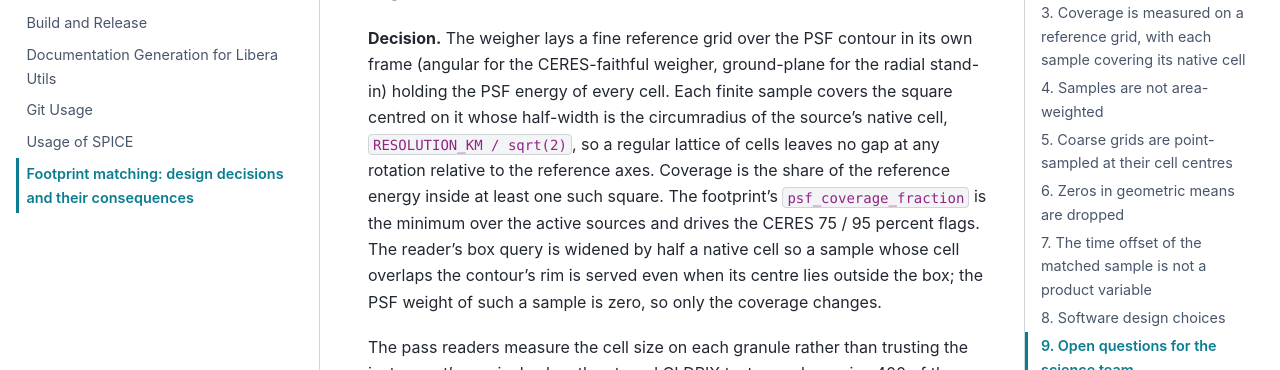
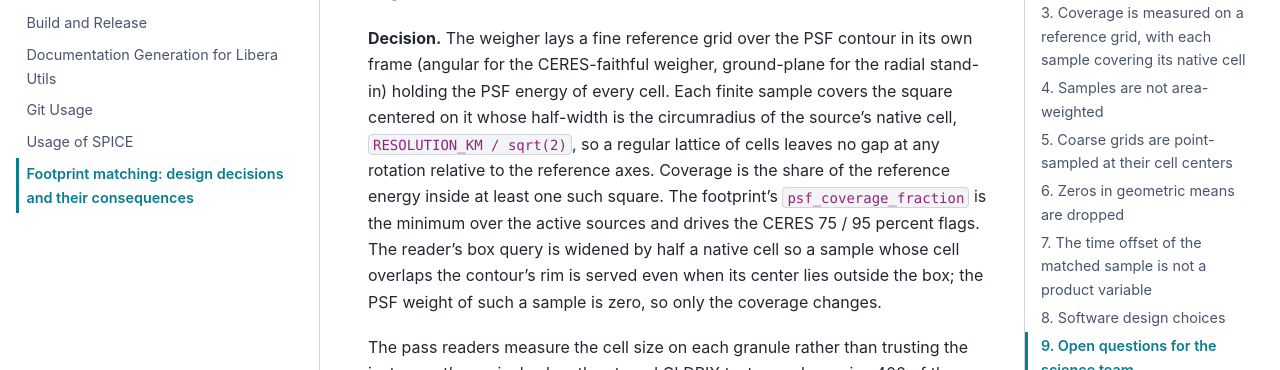
Before and after one commit to LASP-Libera/libera_utils, a Sphinx documentation site: the page built from doc/source/developer-docs/footprint_matching_design_decisions.md, in a window 1280 px wide and 900 px high, scrolled down 2892 px. Shown: the part 232-602 px from the top of the window. Built offline with Sphinx 7.4.7 and the PyData theme 0.15.4, drawn with Linux system fonts in a browser that asks for light colours; some of the changed text lies outside the part shown.

Commit message:
Spell center and meter the American way in the product-assembly changes
Co-Authored-By: Claude Opus 5.5 <noreply@anthropic.com>

```diff
--- a/doc/source/developer-docs/footprint_matching_design_decisions.md
+++ b/doc/source/developer-docs/footprint_matching_design_decisions.md
@@ -88,13 +88,13 @@ concatenate. A fill or out-of-range time decodes to NaT and that sample is dropp
 
 **Decision.** The weigher lays a fine reference grid over the PSF contour in its own frame
 (angular for the CERES-faithful weigher, ground-plane for the radial stand-in) holding the
-PSF energy of every cell. Each finite sample covers the square centred on it whose
+PSF energy of every cell. Each finite sample covers the square centered on it whose
 half-width is the circumradius of the source's native cell, `RESOLUTION_KM / sqrt(2)`, so
 a regular lattice of cells leaves no gap at any rotation relative to the reference axes.
 Coverage is the share of the reference energy inside at least one such square. The
 footprint's `psf_coverage_fraction` is the minimum over the active sources and drives the
 CERES 75 / 95 percent flags. The reader's box query is widened by half a native cell so a
-sample whose cell overlaps the contour's rim is served even when its centre lies outside
+sample whose cell overlaps the contour's rim is served even when its center lies outside
 the box; the PSF weight of such a sample is zero, so only the coverage changes.
 
 The pass readers measure the cell size on each granule rather than trusting the
@@ -138,10 +138,10 @@ and absent for regular grids.
 **To change.** Multiply the weights by a per-sample area in the weigher. The reader would
 have to serve a per-sample area, which no source currently provides.
 
-## 5. Coarse grids are point-sampled at their cell centres
+## 5. Coarse grids are point-sampled at their cell centers
 
 **Decision.** A gridded source contributes the grid points inside the box, each weighted
-by the PSF at its centre. No area integration of the PSF over the cell and no spatial
+by the PSF at its center. No area integration of the PSF over the cell and no spatial
 interpolation of the field.
 
 **Consequence for interpretation.** For ERA5 and the 1 degree VIIRS composites the
```
Also changed, not shown: 3 other files.
